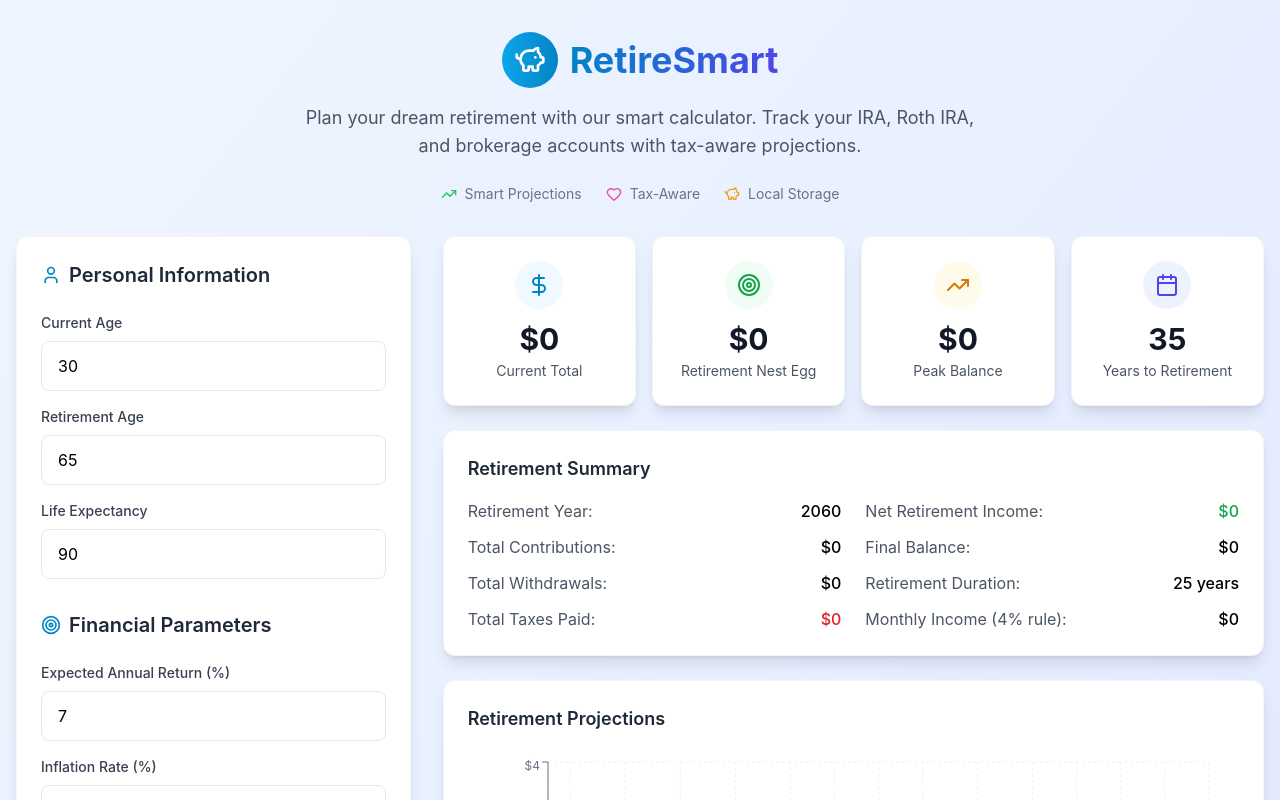
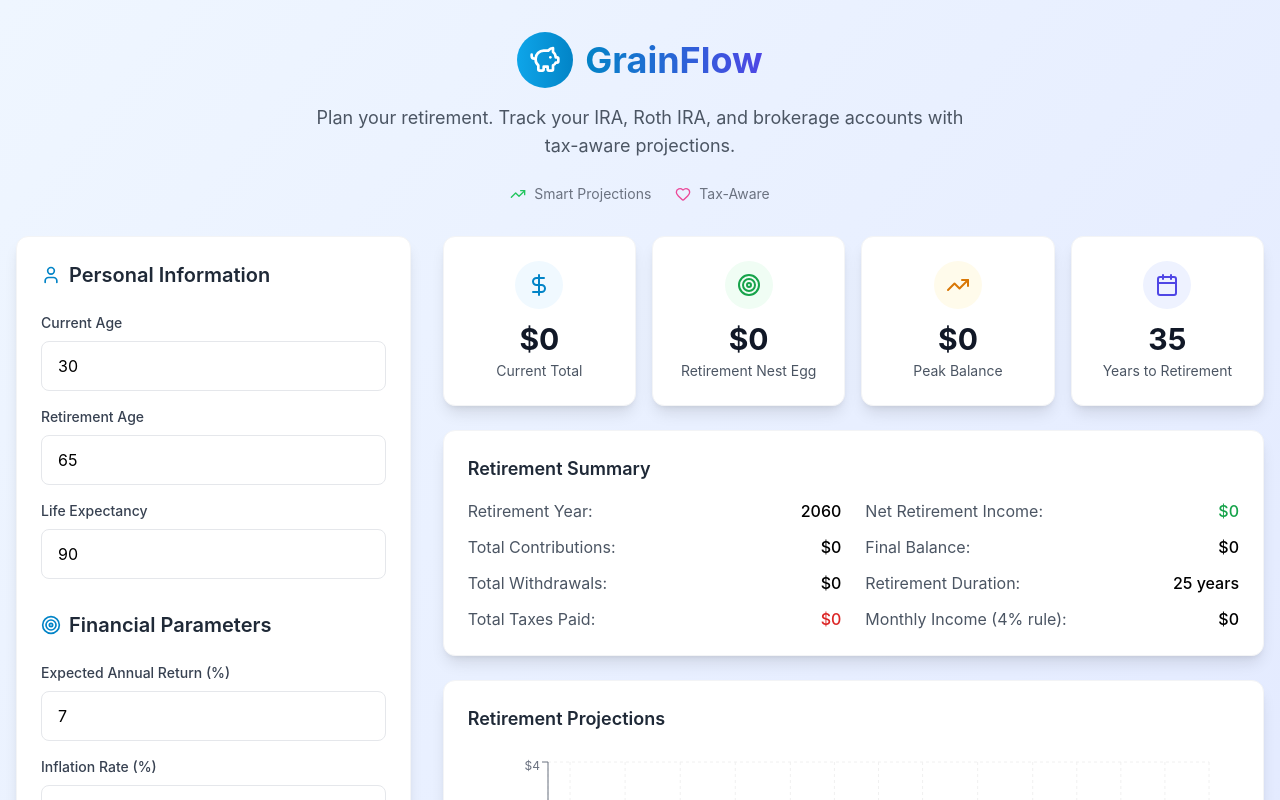
Before and after one commit to trevorlitsey/grainflow, a React (Vite) app: page / in a window 1280 px wide. Shown: the top 800 px of the page. Built offline with nearby package versions, Linux system fonts and the light colour scheme.

Commit message:
change the app name

```diff
--- a/index.html
+++ b/index.html
@@ -4,8 +4,8 @@
     <meta charset="UTF-8" />
     <link rel="icon" type="image/svg+xml" href="/vite.svg" />
     <meta name="viewport" content="width=device-width, initial-scale=1.0" />
-    <meta name="description" content="RetireSmart - Plan your dream retirement with our smart calculator. Track IRA, Roth IRA, and brokerage accounts with tax-aware projections." />
-    <title>RetireSmart - Retirement Planning Calculator</title>
+    <meta name="description" content="GrainFlow - Plan your dream retirement with our smart calculator. Track IRA, Roth IRA, and brokerage accounts with tax-aware projections." />
+    <title>GrainFlow - Retirement Planning Calculator</title>
   </head>
   <body>
     <div id="root"></div>
--- a/package.json
+++ b/package.json
@@ -1,5 +1,5 @@
 {
-  "name": "retire-app",
+  "name": "grainflow",
   "private": true,
   "version": "0.0.0",
   "type": "module",
--- a/src/components/Header.tsx
+++ b/src/components/Header.tsx
@@ -8,12 +8,12 @@ const Header = () => {
           <PiggyBank className="w-8 h-8 text-white" />
         </div>
         <h1 className="text-4xl font-bold bg-gradient-to-r from-primary-600 to-indigo-600 bg-clip-text text-transparent">
-          RetireSmart
+          GrainFlow
         </h1>
       </div>
       <p className="text-lg text-gray-600 max-w-2xl mx-auto">
-        Plan your dream retirement with our smart calculator. Track your IRA,
-        Roth IRA, and brokerage accounts with tax-aware projections.
+        Plan your retirement. Track your IRA, Roth IRA, and brokerage accounts
+        with tax-aware projections.
       </p>
       <div className="flex items-center justify-center gap-6 mt-6 text-sm text-gray-500">
         <div className="flex items-center gap-2">
@@ -24,10 +24,6 @@ const Header = () => {
           <Heart className="w-4 h-4 text-pink-500" />
           <span>Tax-Aware</span>
         </div>
-        <div className="flex items-center gap-2">
-          <PiggyBank className="w-4 h-4 text-warning-500" />
-          <span>Local Storage</span>
-        </div>
       </div>
     </header>
   );
```
Also changed, not shown: 1 other file (tests, documents, lock files or other folders).
